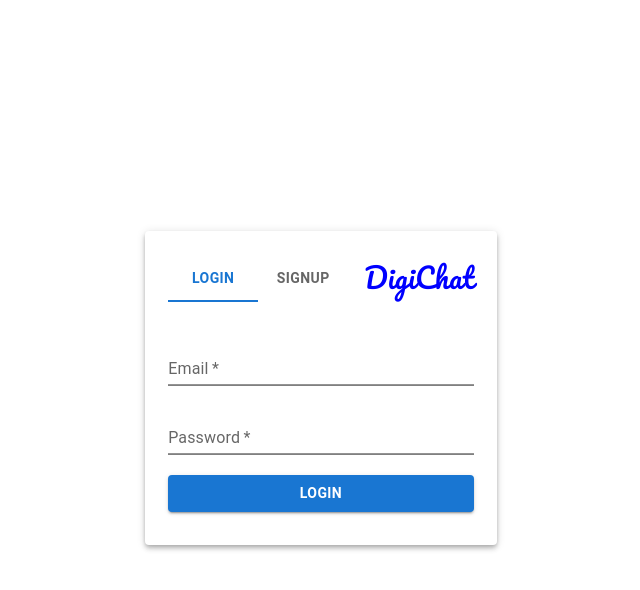
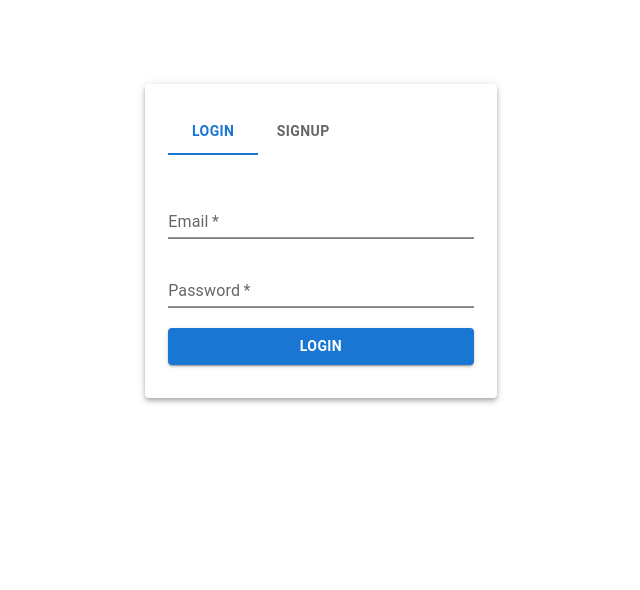
Before and after one commit to raushankp75/digichat-frontend-reactjs, a React (Vite) app: page / in a window 1280 px wide. Shown: the top 590 px of the page, without its empty margins (319-959 px from the left). Built offline with nearby package versions, Linux system fonts and the light colour scheme.

Commit message:
Modify some layout UI and AuthenticationConatiner UI

```diff
--- a/package.json
+++ b/package.json
@@ -13,6 +13,7 @@
     "@emotion/react": "^11.11.1",
     "@emotion/styled": "^11.11.0",
     "@mui/material": "^5.14.0",
+    "axios": "^1.4.0",
     "react": "^18.2.0",
     "react-dom": "^18.2.0",
     "react-router-dom": "^6.14.1"
--- a/src/App.jsx
+++ b/src/App.jsx
@@ -1,16 +1,21 @@
 import { Route, Routes } from 'react-router-dom'
 import './App.css'
+
 import MainLayout from './layout/MainLayout'
 import AuthenticationContainer from './pages/auth/AuthenticationContainer'
+import Home from './pages/Home'
+import Chats from './pages/Chats'
 
 function App() {
 
   return (
     <>
       <MainLayout>
-          <Routes>
+        <Routes>
           <Route path='/' element={<AuthenticationContainer />} />
-          </Routes>
+          <Route path='/home' element={<Home />} />
+          <Route path='/chats' element={<Chats />} />
+        </Routes>
       </MainLayout>
     </>
   )
--- a/src/layout/MainLayout.jsx
+++ b/src/layout/MainLayout.jsx
@@ -4,7 +4,7 @@ import { Box, Typography } from '@mui/material'
 const MainLayout = ({ children }) => {
     return (
         <>
-            <Box sx={{ display: 'flex', flexDirection:'column', padding:{xs:'70px 4px', lg:'80px 250px'}, overflow: 'hidden', maxHeight: '100vh', maxWidth:'100%' }}>
+            <Box sx={{ display: 'flex', flexDirection:'column',padding:{xs:'0px 4px', lg:'0px 250px'}, overflow: 'hidden', maxHeight: '100vh', maxWidth:'100%' }}>
                 {children}
             </Box>
         </>
@@ -12,3 +12,6 @@ const MainLayout = ({ children }) => {
 }
 
 export default MainLayout
+
+
+// padding:{xs:'70px 4px', lg:'80px 250px'},
--- /dev/null
+++ b/src/pages/Chats.jsx
@@ -0,0 +1,9 @@
+import React from 'react'
+
+const Chats = () => {
+  return (
+    <div>Chat</div>
+  )
+}
+
+export default Chats
--- /dev/null
+++ b/src/pages/Home.jsx
@@ -0,0 +1,9 @@
+import React from 'react'
+
+const HomePage = () => {
+  return (
+    <div>HomePage</div>
+  )
+}
+
+export default HomePage
--- a/src/pages/auth/AuthenticationContainer.jsx
+++ b/src/pages/auth/AuthenticationContainer.jsx
@@ -44,8 +44,8 @@ const authContainer = () => {
 
 
     return (
-        <Box style={{ height: '75vh', width: '100%', display: 'flex', flexDirection: 'column', justifyContent: 'center', alignItems: 'center' }}>
-            <Paper elevation={4} sx={{ width: { xs: '90%', md: '40%' }, padding: { xs: '5% 5%', md: '3% 3%' }, margin: { xs: '0px 5%', md: '0' }, display: 'flex', flexDirection: 'column', gap: '25px' }}>
+        <Box style={{ height: '100vh', width: '100%', display: 'flex', flexDirection: 'column', alignItems: 'center' }}>
+            <Paper elevation={4} sx={{ width: { xs: '90%', md: '40%' }, padding: { xs: '5% 5%', md: '3% 3%' }, margin: { xs: '15% 0', md: '10% 0' }, display: 'flex', flexDirection: 'column', gap: '25px' }}>
                 <Box sx={{ display:'flex', justifyContent:'space-between', alignItems:'center' }}>
                     <Tabs
                         value={value}
@@ -59,7 +59,7 @@ const authContainer = () => {
                         <Tab label="Signup" sx={{ fontWeight:'600' }} />
                     </Tabs>
 
-                   <Typography sx={{ fontSize:'28px', fontFamily: "'Pacifico', cursive", color:'blue' }}>DigiChat</Typography>
+                   {/* <Typography sx={{ fontSize:'28px', fontFamily: "'Pacifico', cursive", color:'blue' }}>DigiChat</Typography> */}
                 </Box>
 
                 <TabPanel value={value} index={0}>
```
Also changed, not shown: 1 other file (tests, documents, lock files or other folders).
